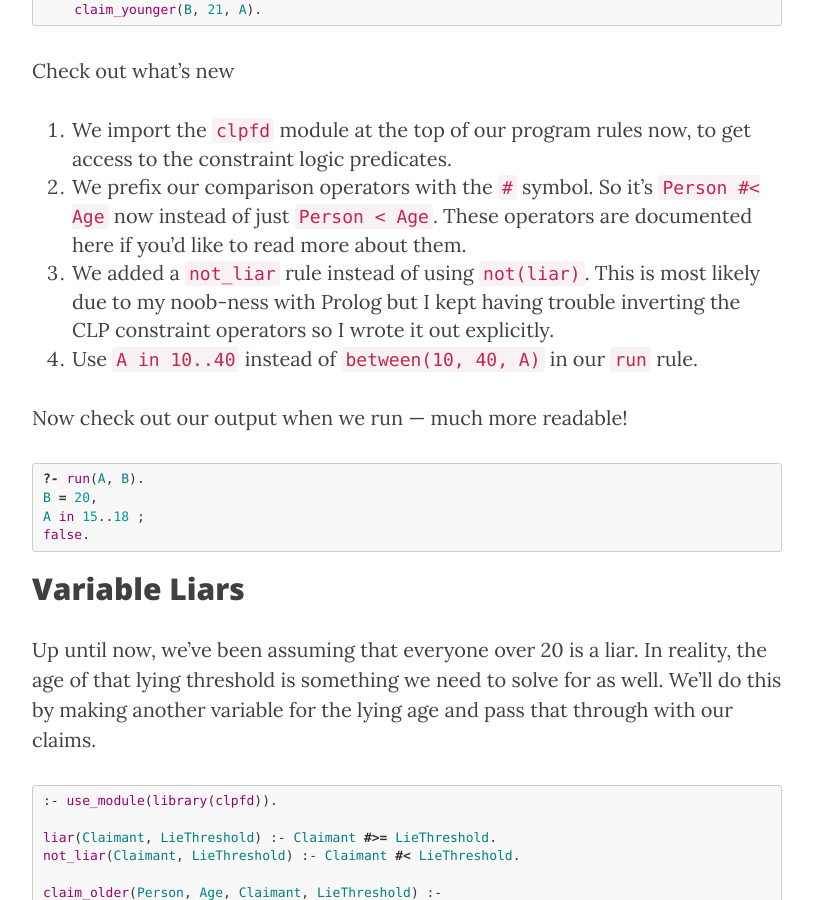
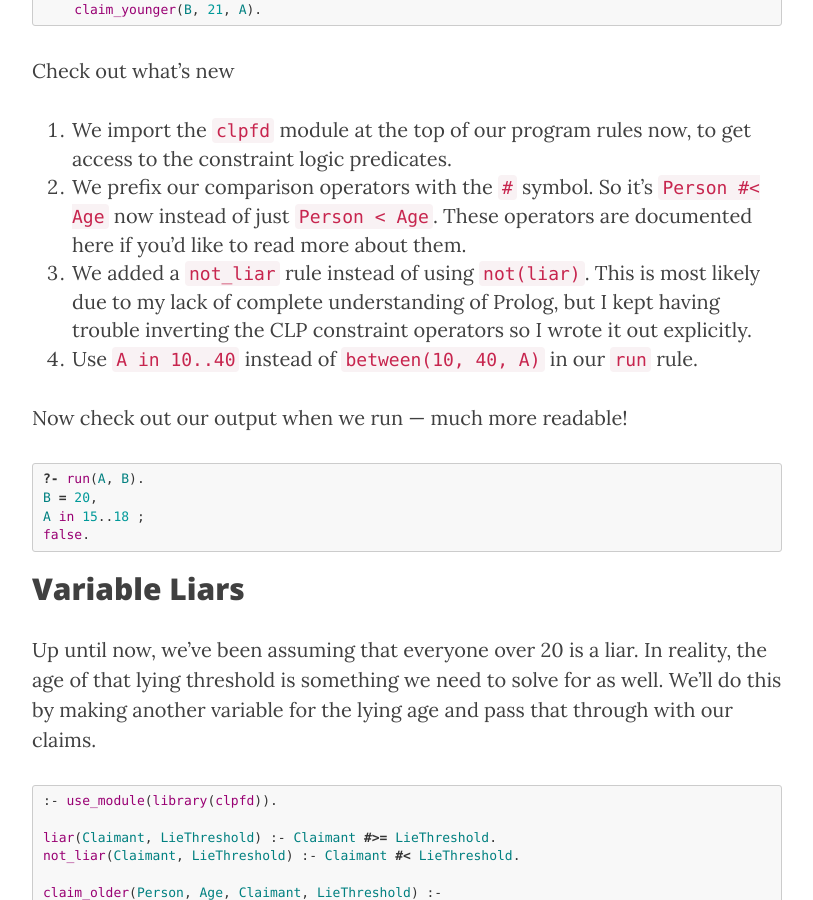
Before and after one commit to mattdodge/.codes, a Jekyll site: the page built from _posts/2019-02-23-prolog-to-the-rescue.md, in a window 1280 px wide and 900 px high, scrolled down 6280 px. Shown: the whole window, without its empty margins (233-1046 px from the left). Built offline with Jekyll 4.4.1, drawn with Linux system fonts in a browser that asks for light colours; nearby versions of some CDN libraries; comment, search, counter and statistics services are not loaded; some of the changed text lies outside the part shown.

Commit message:
typos and minor fixes

```diff
--- a/_posts/2019-02-23-prolog-to-the-rescue.md
+++ b/_posts/2019-02-23-prolog-to-the-rescue.md
@@ -189,7 +189,7 @@ Check out what's new
 
 1. We import the `clpfd` module at the top of our program rules now, to get access to the constraint logic predicates.
 2. We prefix our comparison operators with the `#` symbol. So it's `Person #< Age` now instead of just `Person < Age`. These operators are documented [here](http://www.swi-prolog.org/pldoc/man?section=clpfd#sec:A.9.2) if you'd like to read more about them.
-3. We added a `not_liar` rule instead of using `not(liar)`. This is most likely due to my noob-ness with Prolog but I kept having trouble inverting the CLP constraint operators so I wrote it out explicitly.
+3. We added a `not_liar` rule instead of using `not(liar)`. This is most likely due to my lack of complete understanding of Prolog, but I kept having trouble inverting the CLP constraint operators so I wrote it out explicitly.
 4. Use `A in 10..40` instead of `between(10, 40, A)` in our `run` rule.
 
 Now check out our output when we run — much more readable!
```
Also changed, not shown: other parts of _posts/2019-02-23-prolog-to-the-rescue.md (+1 -1 lines).
